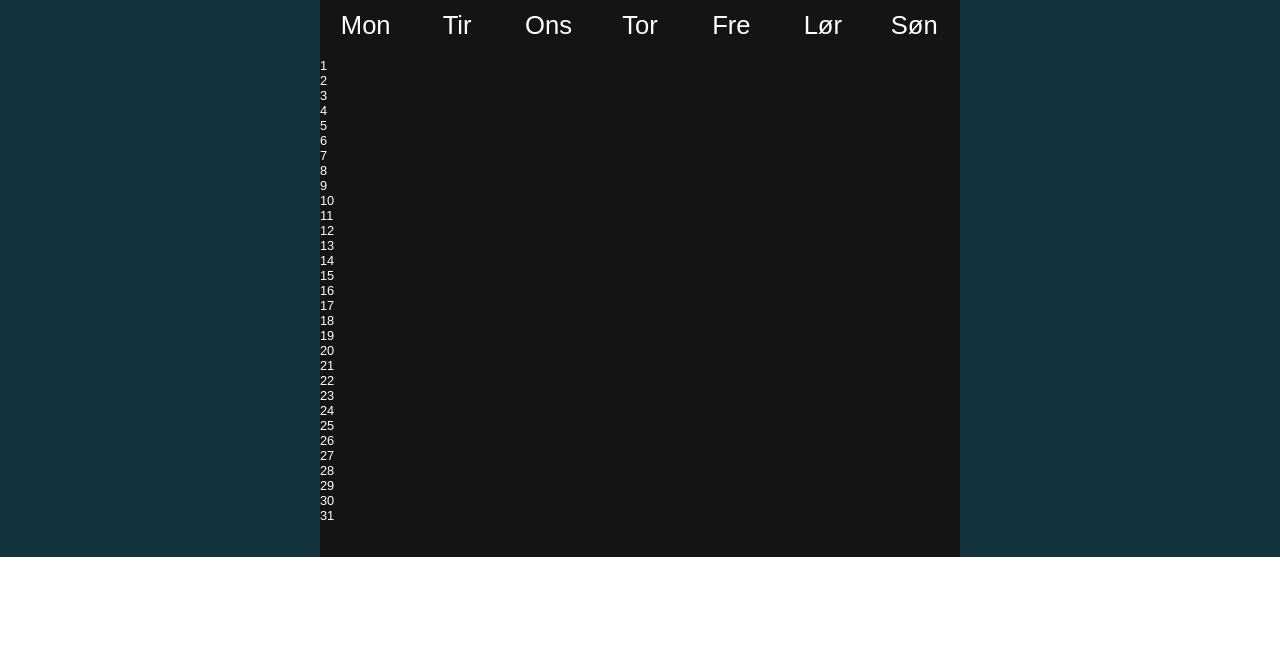
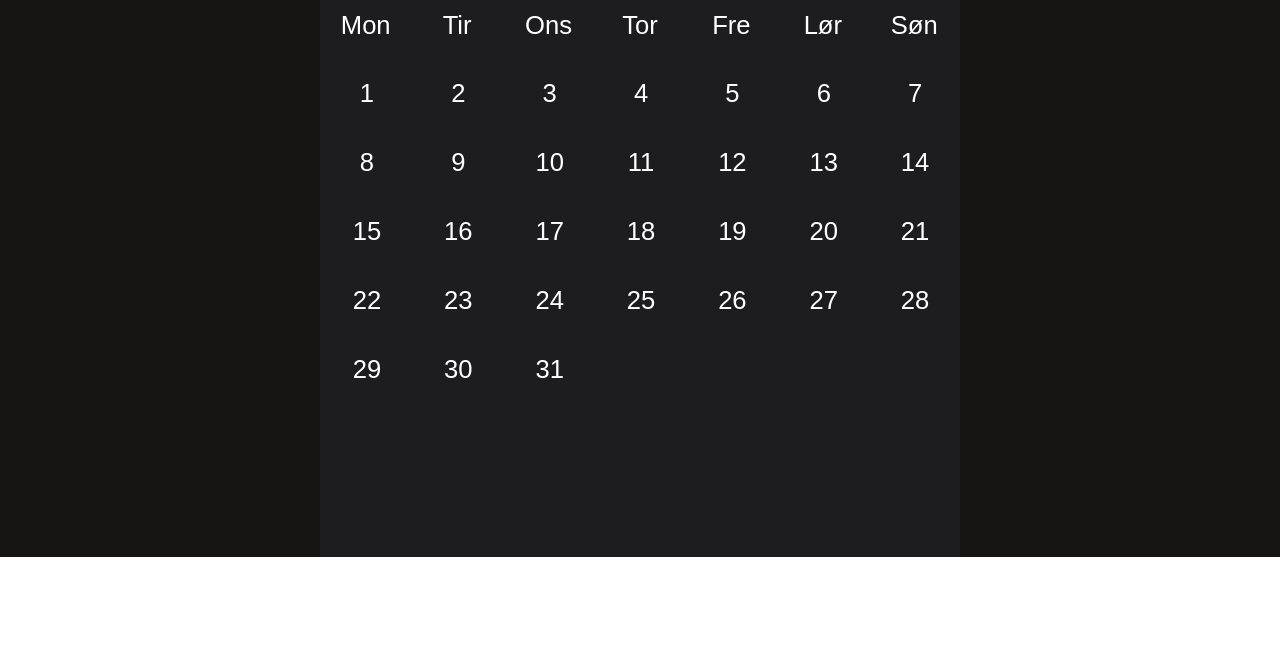
Before and after one commit to Meepception/A-List, a plain HTML site: page kalender/Kalender.html in a window 1280 px wide. Shown: the part 147-800 px from the top of the page. Drawn offline with Linux system fonts and the light colour scheme.

Commit message:
Update Kalender.html

```diff
--- a/kalender/Kalender.html
+++ b/kalender/Kalender.html
@@ -19,7 +19,7 @@
 .container {
     height: 100%;
     width: 100%;
-    background-color: #13333f;
+    background-color: #161313;
     color: #ffffff;
     align-items: center;
     justify-content: center;
@@ -29,7 +29,7 @@
 .kalender {
     height: 55rem;
     width: 50rem;
-    background-color:#161313;
+    background-color:#1d1d20;
 }
 
 .venstre  {
@@ -61,7 +61,7 @@
 
 }
 
-.ukedager {
+.dagernavn {
     height: 5rem;
     width: 100%;
     padding: 0 0.4;
@@ -69,7 +69,7 @@
     align-items: center;
 }
 
-.ukedager div {
+.dagernavn div {
     font-size: 200%;
     width: 30%;
     align-items: center;
@@ -81,6 +81,22 @@ html {
     font-size:80%;
 }
 
+.dager {
+    display: flex;
+    width: 100%;
+    padding: 0.1rem;
+    flex-wrap: wrap;
+}
+
+.dager div {
+    font-size: 200%;
+    margin: 0.2rem;
+    height: 5rem;
+    width: 6.74rem;
+    display: flex;
+    justify-content: center;
+    align-items: center;
+}
 
 </style>
 
@@ -102,7 +118,7 @@ html {
                         </div>
 
             </div>
-            <div class="ukedager">
+            <div class="dagernavn">
                 <div>Mon</div>
                 <div>Tir</div>
                 <div>Ons</div>
```
